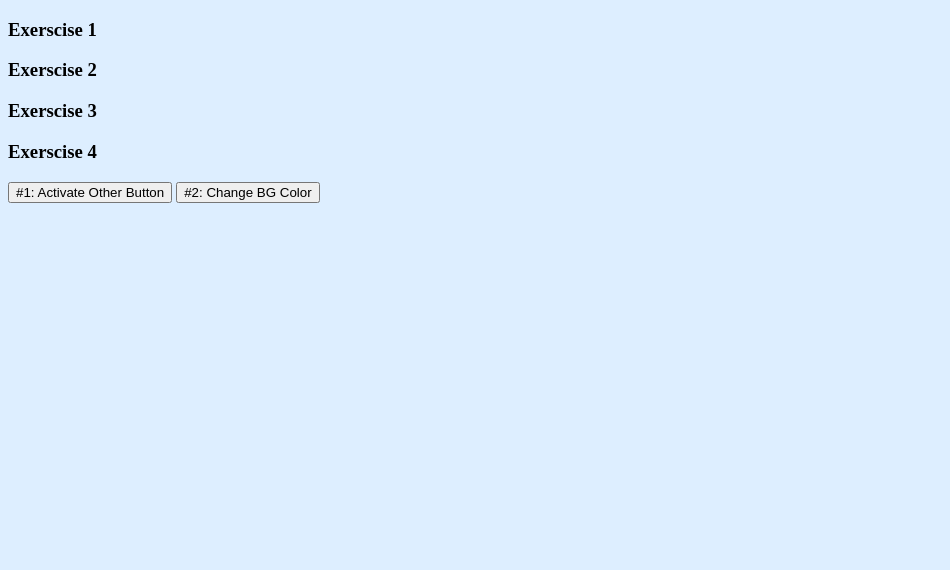
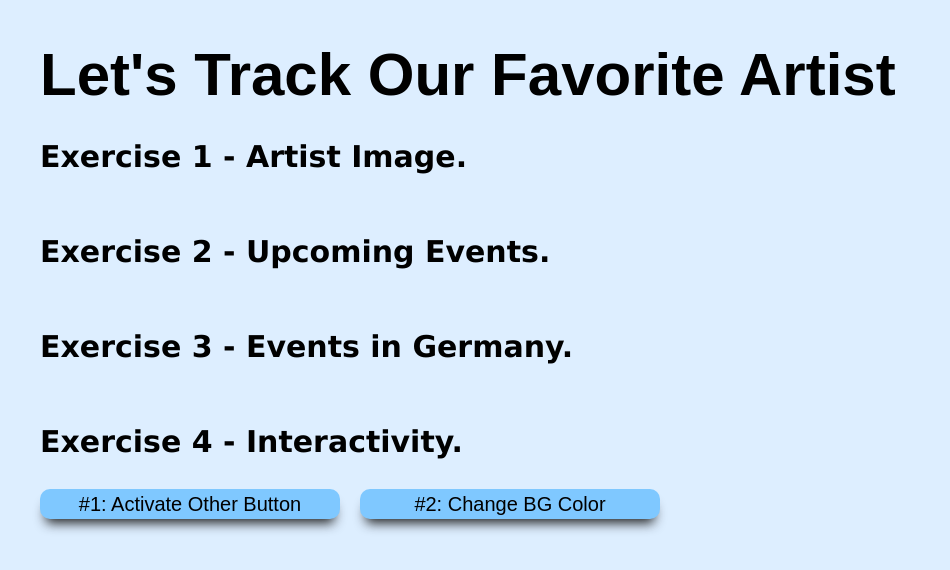
Before and after one commit to nunezrip/js-deep-dive, a plain HTML site: page index.html in a window 1280 px wide. Shown: the whole page, without its empty margins (0-950 px from the left). Drawn offline with Linux system fonts and the light colour scheme; no server answers.

Commit message:
Add files via upload

```diff
--- a/ex1.js
+++ b/ex1.js
@@ -1,20 +1,20 @@
+// Exercise 1 - Get artist image
+
 fetch('https://rest.bandsintown.com/artists/sting/?app_id=jshp')
-	.then(function(res) {
-		res.json().then(function(data) {
+	.then(function (res) {
+		res.json().then(function (data) {
 			console.log(data);
 
-			var myImage = new Image(720, 720);
+			var myImage = new Image(420, 420);
 			myImage.src = data.image_url;
-			// document.body.appendChild(myImage);
 			const div = document.getElementById('exercise1').appendChild(myImage);
-			// div.innerHTML = data.image_url;
 		});
 	})
-	.catch(function(err) {
+	.catch(function (err) {
 		console.log('Error: ', err);
 	});
 
-//exercise 2
+//exercise 2 - Get artists events
 
 fetch('https://rest.bandsintown.com/artists/sting/events?app_id=jshp')
 	.then(res => {
@@ -39,8 +39,7 @@ fetch('https://rest.bandsintown.com/artists/sting/events?app_id=jshp')
 		console.log('Error: ', err);
 	});
 
-//Excercise 3
-// Make lis t where country = Germany
+//Excercise 3 - Make list where country = Germany
 
 fetch('https://rest.bandsintown.com/artists/sting/events?app_id=jshp')
 	.then(res => {
@@ -68,25 +67,32 @@ fetch('https://rest.bandsintown.com/artists/sting/events?app_id=jshp')
 		console.log('Error: ', err);
 	});
 
+// Exercise 4 - Add buttons for interaction
+
 // In the part1.js file, write a function changeColor that when invoked will first check if the body background color is rgb(221, 238, 255). You can refer to the index.css file to inspect the css, but do not edit the file.
 
 // If the body background color is rgb(221,238,255) changeColor should change it to rgb(255,238,221). If it isn't, changeColor should change the color back to rgb(221,238,255).
 
 // Add an event listener to button #1. IT has an id of "activate". On click, the button should log to the console 'clicked #1'. It should also set-up a click event listener on button #2 with ID of color. The listener should log to console 'clicked #2' and then call the changeColor function you just created.
 
+var btn2 = document.getElementById('color');
+btn2.addEventListener('click', changeColor, true);
+
 function changeColor() {
-	console.log('Clicked button 2');
+	console.log('Clicked #2');
+	let mainBackgroundColor = 'rgb(221, 238, 255)';
+	let alternateBackgroundColor = 'rgb(255,238,221)';
+	if (document.body.style.background = mainBackgroundColor) {
+		document.body.style.background = alternateBackgroundColor;
+	} else {
+		document.body.style.background = mainBackgroundColor;
+	}
 }
 
+var btn1 = document.getElementById('activate');
+btn1.addEventListener('click', logOut, true);
+
 function logOut() {
-	console.log('Clicked button 1');
+	console.log('Clicked #1');
+	changeColor(); //will console.log 'Clicked #2'
 }
-
-//Do stuff here
-// Add eventlistener to activate
-
-var btn2 = document.getElementById('color');
-btn2.addEventListener('click', changeColor, false);
-
-var btn1 = document.getElementById('activate');
-btn1.addEventListener('click', logOut, false);
--- a/index.css
+++ b/index.css
@@ -1,3 +1,55 @@
-body{
+body {
   background-color: rgb(221, 238, 255);
+  /* background-color: rgb(221, 255, 222);  */
+  margin: 40px 40px 40px 40px;
+  display: flex;
+  flex-direction: column;
 }
+
+h1 {
+  font-size: 60px;
+  font-family: fantasy;
+  font-weight: bold;
+  margin: 0;
+}
+
+h3 {
+  font-size: 30px;
+  font-family: 'Lucida Sans', 'Lucida Sans Regular', 'Lucida Grande', 'Lucida Sans Unicode', Geneva, Verdana, sans-serif;
+}
+
+ul {
+  font-size: 20px;
+  font-family: Cambria, Cochin, Georgia, Times, 'Times New Roman', serif
+}
+
+#activate {
+  width: 300px;
+  height: 30px;
+  border: none;
+  border-radius: 10px;
+  background-color: rgb(127, 200, 255);
+  font-size: 20px;
+  margin-bottom: 10px;
+  box-shadow: 0 10px 12px -6px #222;
+  border: none;
+  outline: none;
+  margin-right: 20px;
+}
+
+#color {
+  width: 300px;
+  height: 30px;
+  border-radius: 10px;
+  background-color: rgb(127, 200, 255);
+  font-size: 20px;
+  margin-bottom: 10px;
+  box-shadow: 0 10px 12px -6px #222;
+  border: none;
+  outline: none;
+}
+
+#exercise4 {
+  display: flex;
+  flex-direction: row;
+}
--- a/index.html
+++ b/index.html
@@ -10,17 +10,22 @@
 </head>
 
 <body>
-
-  <h3>Exerscise 1</h3>
+  <h1>Let's Track Our Favorite Artist</h1>
+  <h3>Exercise 1 - Artist Image.</h3>
   <div id="exercise1"></div>
-  <h3>Exerscise 2</h3>
+  <h3>Exercise 2 - Upcoming Events.</h3>
   <div id="exercise2"></div>
-  <h3>Exerscise 3</h3>
+  <h3>Exercise 3 - Events in Germany.</h3>
   <div id="exercise3"></div>
-  <h3>Exerscise 4</h3>
-  <div id="exercise4"></div>
-  <button id='activate'>#1: Activate Other Button</button>
-  <button id='color'>#2: Change BG Color</button>
+  <h3>Exercise 4 - Interactivity.</h3>
+  <div id="exercise4">
+    <button id='activate'>#1: Activate Other Button
+      <!-- <a href="#" onClick="document.body.style.logOut(changeColor())"></a> -->
+    </button>
+    <button id='color'>#2: Change BG Color
+      <!-- <a href="#" onClick="document.body.style.changeColor('green')"></a> -->
+    </button>
+  </div>
   <script src="ex1.js">
   </script>
 
```
